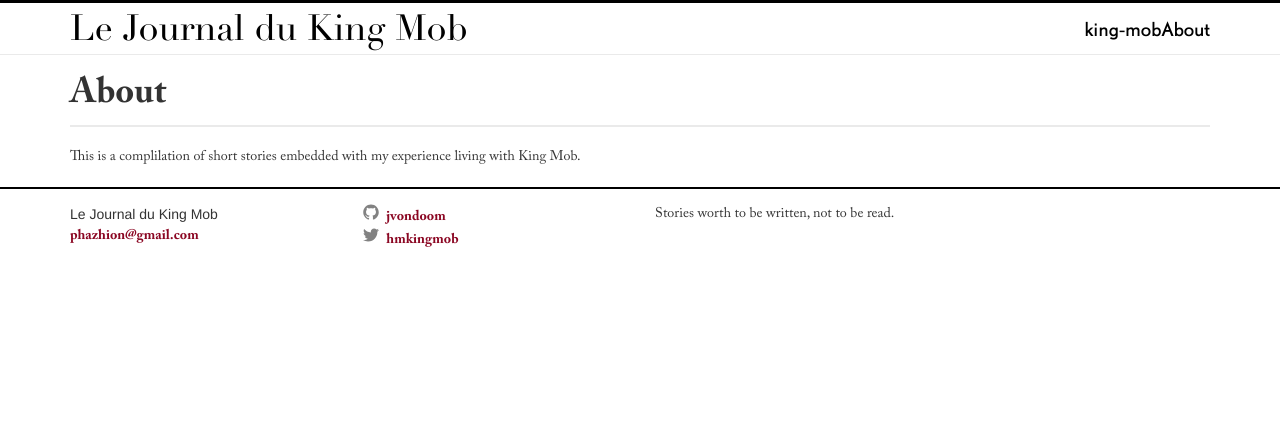
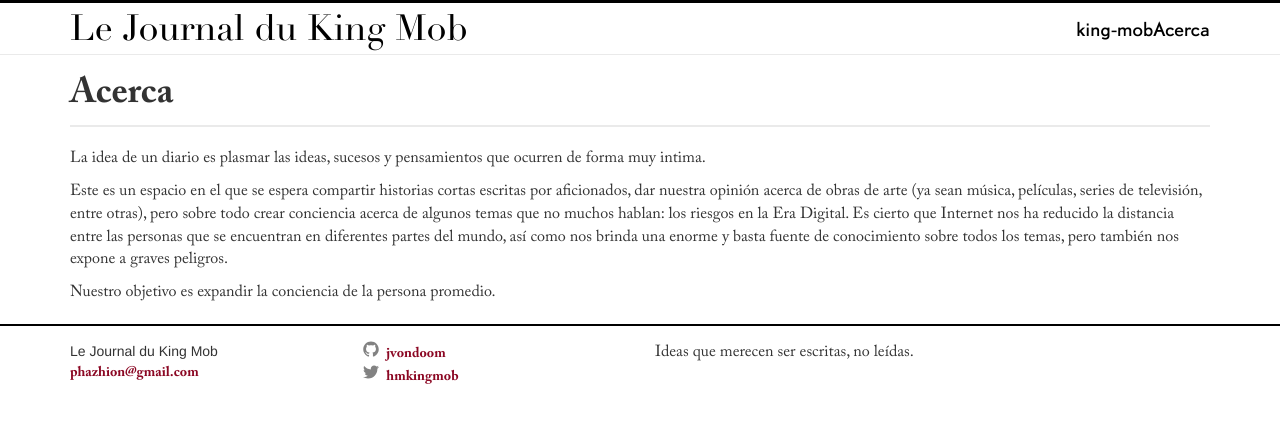
Before and after one commit to jvondoom/king-mob, a Jekyll site: the page built from about.md, in a window 1280 px wide. Shown: the top 423 px of the page. Built offline with Jekyll 4.4.1, drawn with Linux system fonts in a browser that asks for light colours.

```diff
--- a/_config.yml
+++ b/_config.yml
@@ -16,7 +16,7 @@
 title: Le Journal du King Mob
 email: phazhion@gmail.com
 description: > # this means to ignore newlines until "baseurl:"
-  Stories worth to be written, not to be read.
+  Ideas que merecen ser escritas, no leídas.
 baseurl: "/" # the subpath of your site, e.g. /blog
 url: "http://kingmob.org" # the base hostname & protocol for your site, e.g. http://example.com
 twitter_username: hmkingmob
@@ -38,4 +38,4 @@ plugins:
 #   - vendor/cache/
 #   - vendor/gems/
 #   - vendor/ruby/
-permalink: /blog/:year/:month/:day/:title.html
+permalink: /:title.html
--- a/about.md
+++ b/about.md
@@ -1,7 +1,11 @@
 ---
 layout: page
-title: About
-permalink: /about/
+title: Acerca
+permalink: /acerca/
 ---
 
-This is a complilation of short stories embedded with my experience living with King Mob.
+La idea de un diario es plasmar las ideas, sucesos y pensamientos que ocurren de forma muy intima.
+
+Este es un espacio en el que se espera compartir historias cortas escritas por aficionados, dar nuestra opinión acerca de obras de arte (ya sean música, películas, series de televisión, entre otras), pero sobre todo crear conciencia acerca de algunos temas que no muchos hablan: los riesgos en la Era Digital. Es cierto que Internet nos ha reducido la distancia entre las personas que se encuentran en diferentes partes del mundo, así como nos brinda una enorme y basta fuente de conocimiento sobre todos los temas, pero también nos expone a graves peligros.
+
+Nuestro objetivo es expandir la conciencia de la persona promedio.
--- a/styles/core/_typo.scss
+++ b/styles/core/_typo.scss
@@ -10,6 +10,7 @@ h4 {
 
 p {
   font-family: $font-regular;
+  font-size: 16px;
 }
 
 a {
```
Also changed, not shown: _posts/2017-08-26-an-introduction-to-King-Mobs-Journal.md (deleted, +0 -15 lines), _posts/2017-08-27-the-meeting.md (deleted, +0 -82 lines).
